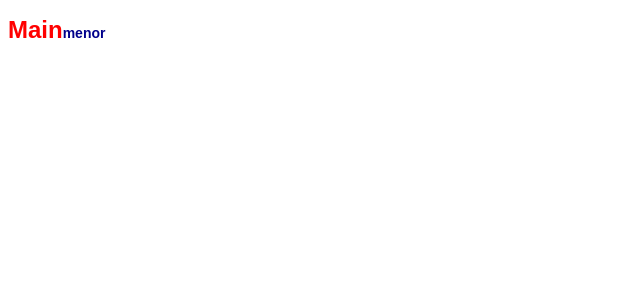
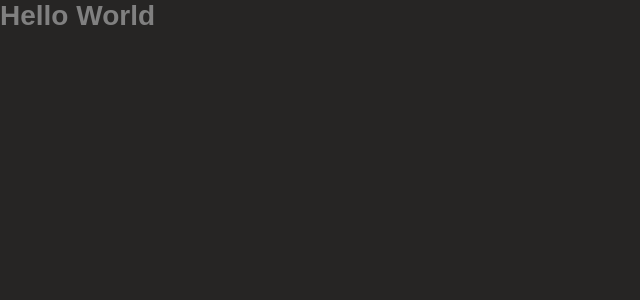
Before and after one commit to eduAlmeida1/cursoReact, a React (Create React App) app: page / in a window 1280 px wide. Shown: the top 300 px of the page, without its empty margins (0-640 px from the left). Built offline with nearby package versions, Linux system fonts and the light colour scheme.

Commit message:
utilizando estilizacao global

```diff
--- a/src/App.js
+++ b/src/App.js
@@ -1,9 +1,15 @@
 import React from 'react';
 
 import Routes from './routes';
+import GlobalStyles from './styles/global';
 
 function App() {
-  return <Routes />;
+  return (
+    <>
+      <Routes />
+      <GlobalStyles />
+    </>
+  );
 }
 
 export default App;
--- a/src/pages/Main/index.js
+++ b/src/pages/Main/index.js
@@ -3,10 +3,5 @@
 import { Title } from './styles';
 
 export default function Main() {
-  return (
-    <Title error>
-      Main
-      <small>menor</small>
-    </Title>
-  );
+  return <Title>Hello World</Title>;
 }
--- a/src/pages/Main/styles.js
+++ b/src/pages/Main/styles.js
@@ -1,12 +1,5 @@
 import styled from 'styled-components';
 
 export const Title = styled.h1`
-  font-size: 24px;
-  color: ${(props) => (props.error ? 'red' : 'rgb(38, 37, 36)')};
-  font-family: Arial, Helvetica, sans-serif;
-
-  small {
-    font-size: 14px;
-    color: darkblue;
-  }
+  color: grey;
 `;
--- /dev/null
+++ b/src/styles/global.js
@@ -0,0 +1,29 @@
+import { createGlobalStyle } from 'styled-components';
+
+export default createGlobalStyle`
+  * {
+    margin: 0;
+    padding: 0;
+    outline: 0;
+    box-sizing: border-box;
+  }
+
+  html, body #root {
+    min-height: 100%;
+  }
+
+  body {
+    background: rgb(38, 37, 36);
+    -webkit-font-smoothing: antialiased !important;
+  }
+
+  body, input, button {
+    color: #222;
+    font-size: 14px;
+    font-family: Arial, Helvetica, sans-serif;
+  }
+
+  button {
+    cursor: pointer;
+  }
+`;
```
